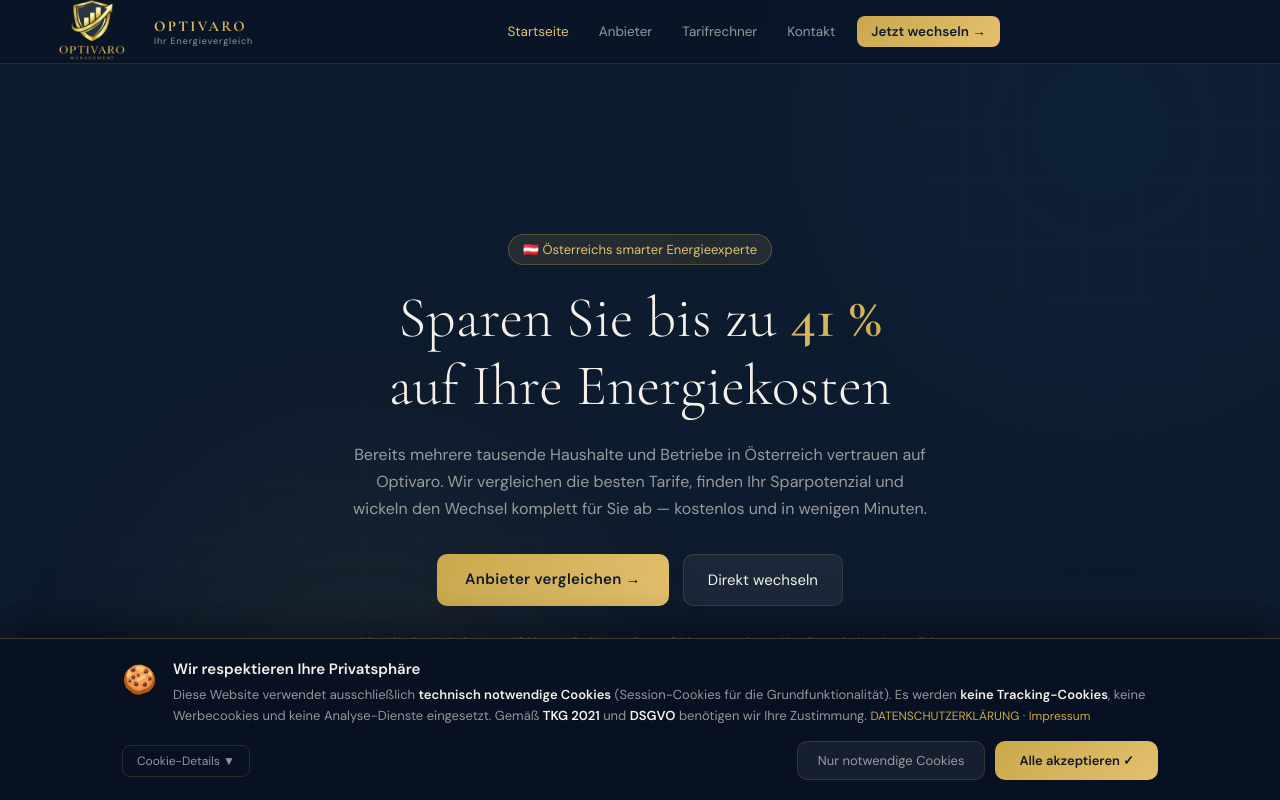
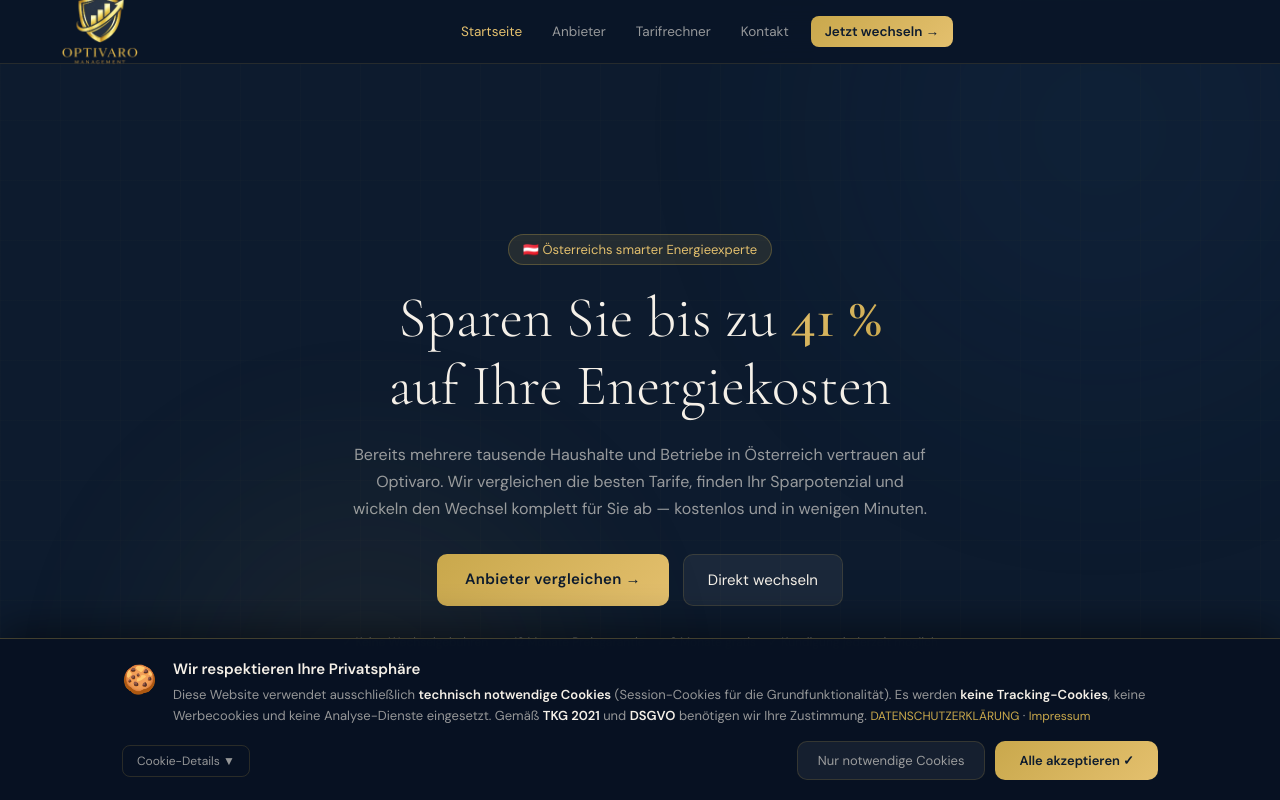
Before and after one commit to eroglft/optivaro, a Vue app in the folder optivaro_v2.7/: page / in a window 1280 px wide. Shown: the top 800 px of the page. Built offline with nearby package versions, Linux system fonts and the light colour scheme.

Commit message:
little change head

```diff
--- a/optivaro_v2.7/src/App.vue
+++ b/optivaro_v2.7/src/App.vue
@@ -7,8 +7,8 @@
     </div>
     <nav class="top-nav" v-if="!isAdmin">
       <router-link to="/" class="nav-brand">
-        <OptivaroLogo :size="104" />
-        <div><div class="brand-name">OPTIVARO</div><div class="brand-sub">Ihr Energievergleich</div></div>
+        <OptivaroLogo :size="120" />
+
       </router-link>
       <div class="nav-links">
         <router-link to="/" class="nav-link" exact-active-class="active">Startseite</router-link>
```
